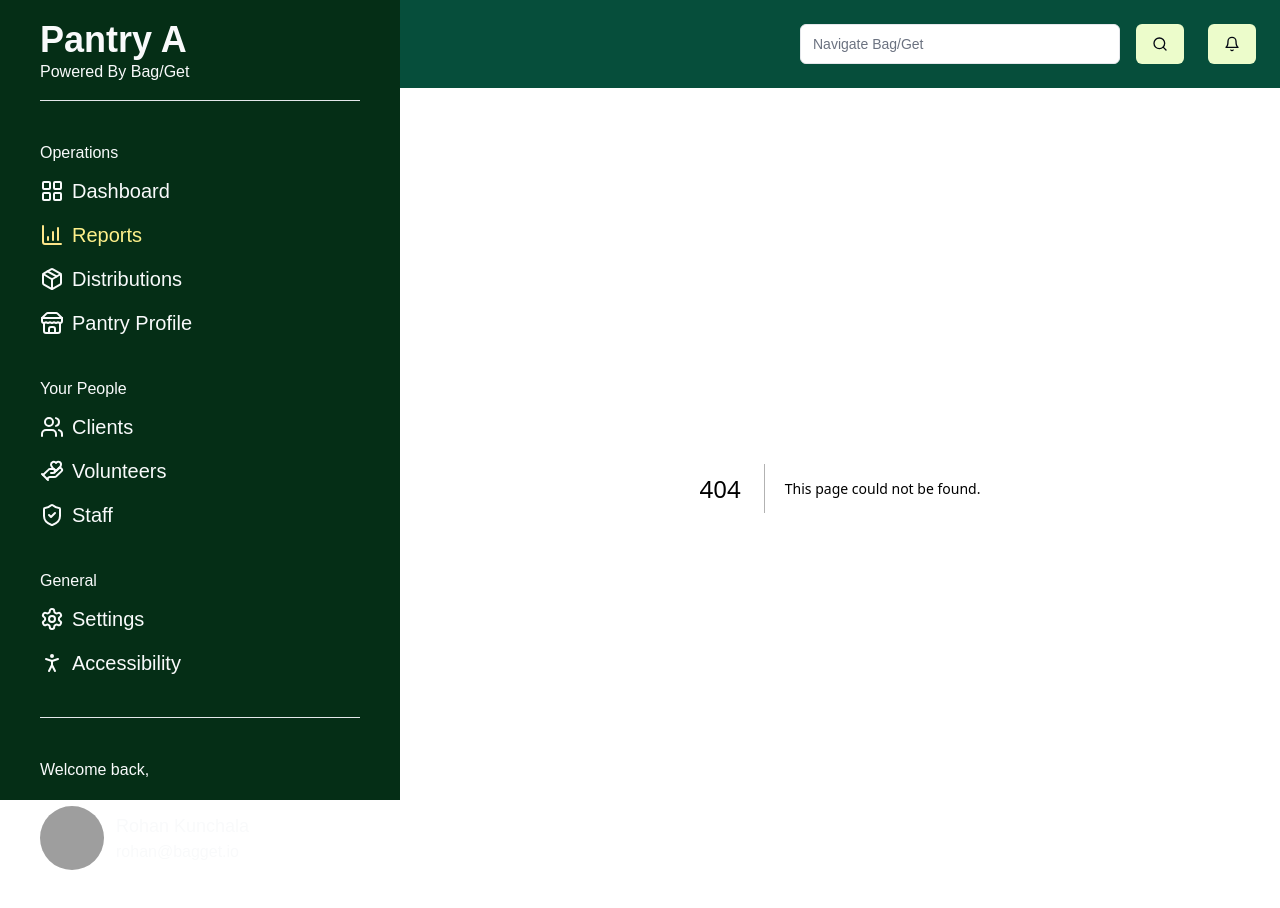
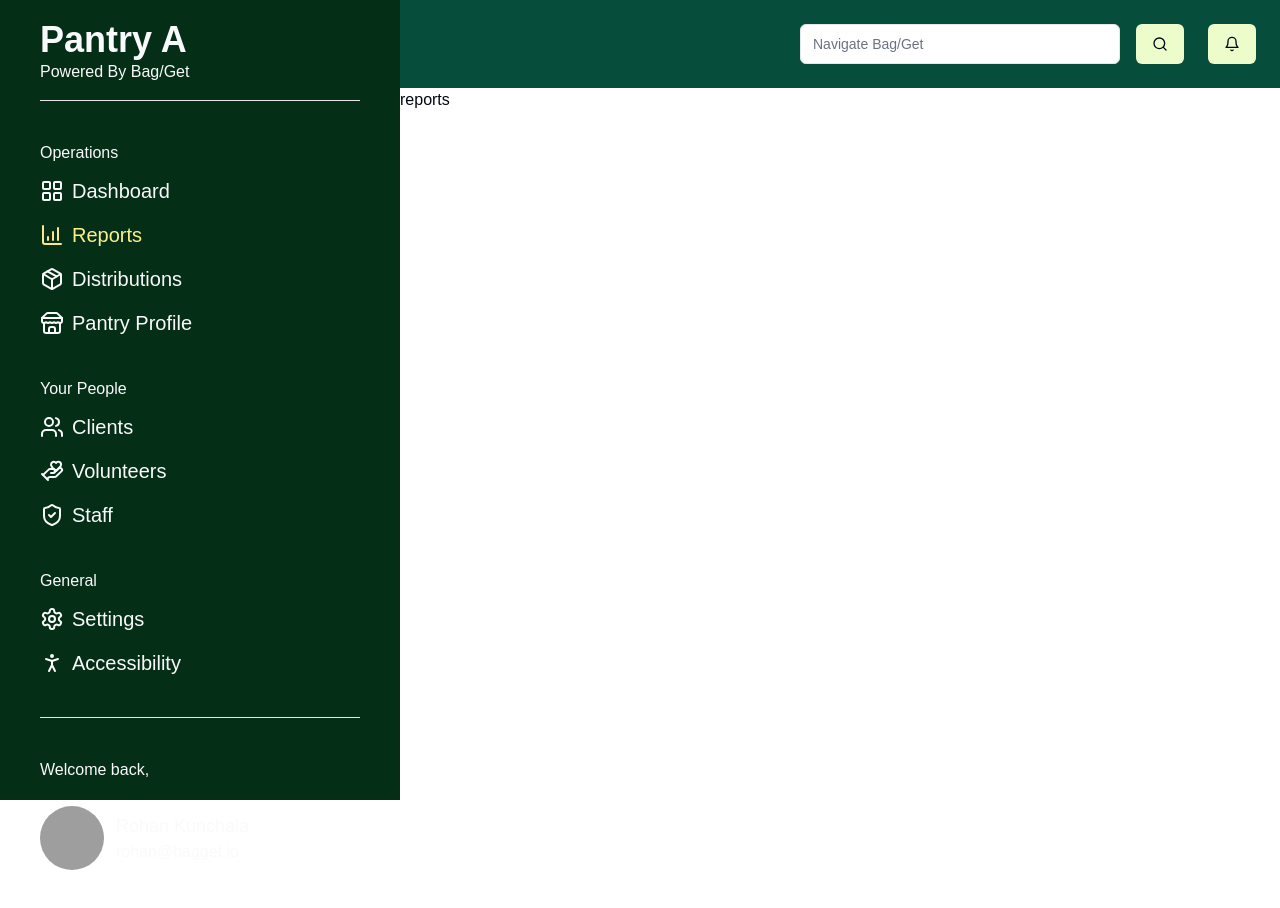
Before and after one commit to Bag-Get/bagget.app, a Next.js app: page /reports in a window 1280 px wide. Before the commit this address had no page. Built offline with nearby package versions, Linux system fonts and the light colour scheme; grey boxes are pictures that could not be loaded.

Commit message:
reports page start

```diff
--- /dev/null
+++ b/app/reports/layout.tsx
@@ -0,0 +1,15 @@
+import React from "react";
+
+
+export default function ReportsLayout({
+  children,
+}: Readonly<{
+  children: React.ReactNode;
+}>) {
+
+  return (
+    <div>
+        {children}
+    </div>
+  );
+}
--- /dev/null
+++ b/app/reports/page.tsx
@@ -0,0 +1,8 @@
+import React from "react";
+
+export default function Reports() {
+
+    return (
+      <div>reports</div>
+    );
+  }
```
